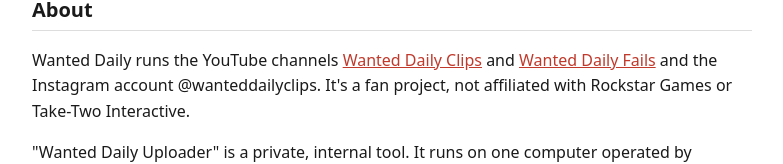
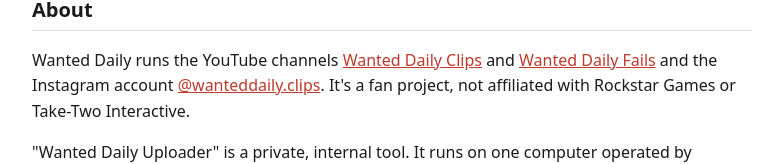
Before and after one commit to wanteddaily/wanteddaily.github.io, a plain HTML site: page index.html in a window 1280 px wide. Shown: the part 198-362 px from the top of the page, without its empty margins (248-1031 px from the left). Drawn offline with Linux system fonts and the light colour scheme.

Commit message:
Fix Instagram handle: @wanteddaily.clips

```diff
--- a/index.html
+++ b/index.html
@@ -17,7 +17,7 @@
 
 <h2 id="about">About</h2>
 <p>Wanted Daily runs the YouTube channels <a href="https://www.youtube.com/@WantedDailyClips">Wanted Daily Clips</a> and
-<a href="https://www.youtube.com/@WantedDailyFails">Wanted Daily Fails</a> and the Instagram account @wanteddailyclips.
+<a href="https://www.youtube.com/@WantedDailyFails">Wanted Daily Fails</a> and the Instagram account <a href="https://www.instagram.com/wanteddaily.clips/">@wanteddaily.clips</a>.
 It's a fan project, not affiliated with Rockstar Games or Take-Two Interactive.</p>
 <p>"Wanted Daily Uploader" is a private, internal tool. It runs on one computer operated by Wanted Daily and uploads the
 clips we make to <b>our own</b> YouTube channels and Instagram account, using the official YouTube Data API and
```
